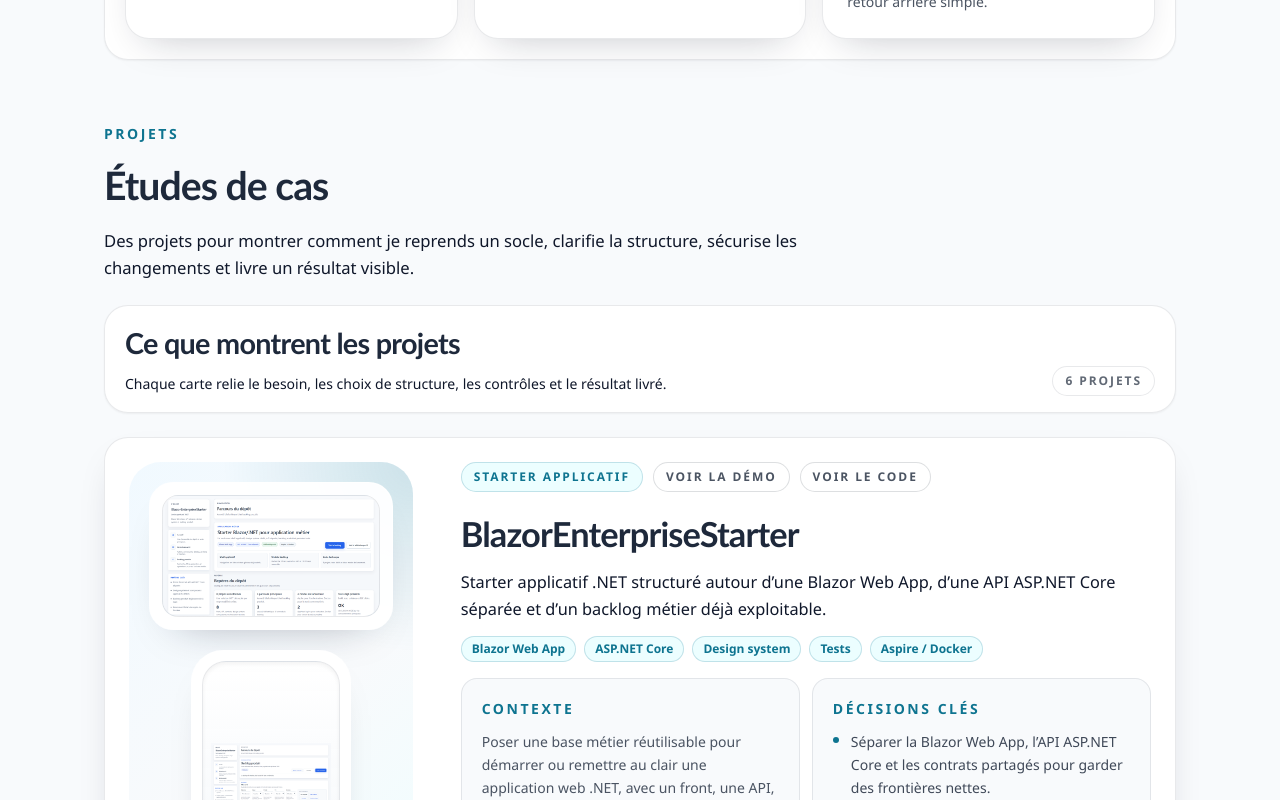
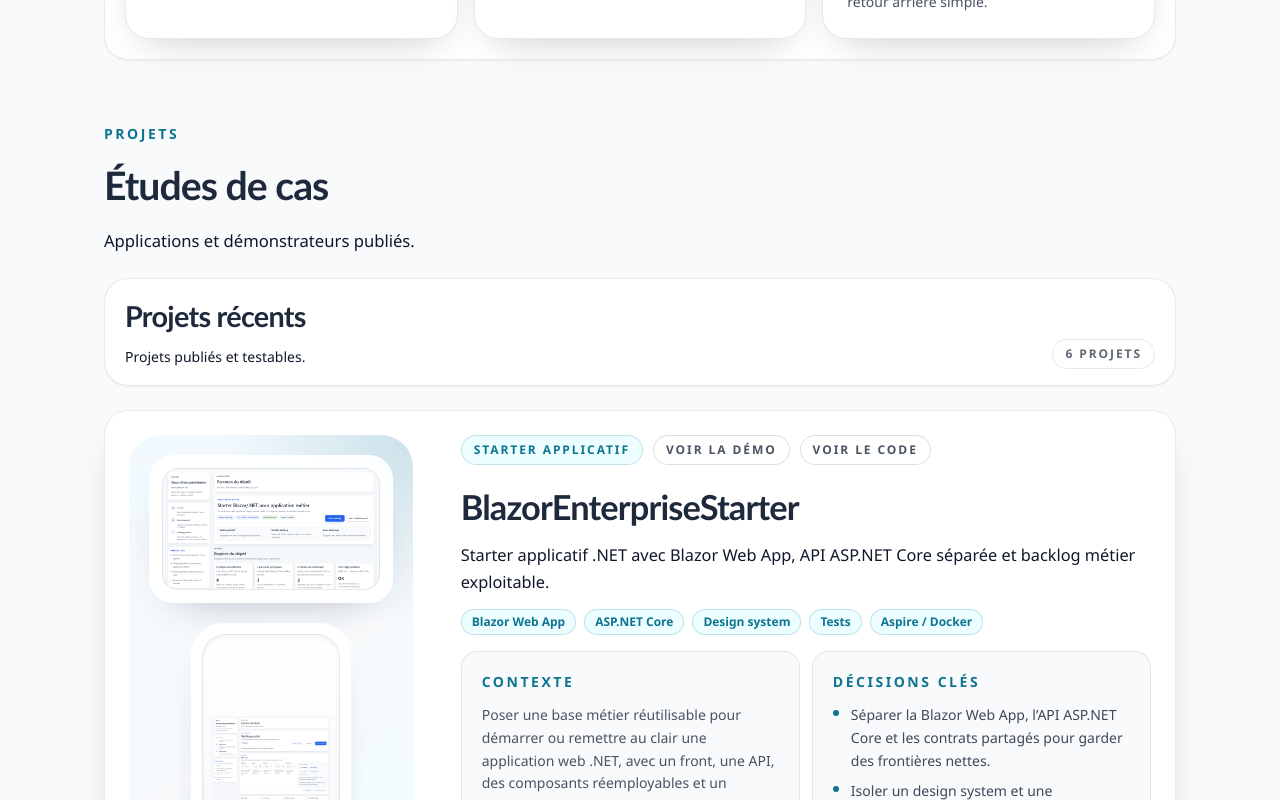
Before and after one commit to arnaud-wissart-lab/Portfolio, a React (Vite) app: page / in a window 1280 px wide. Shown: the part 2000-2800 px from the top of the page. Built offline with nearby package versions, Linux system fonts and the light colour scheme; no server answers.

Commit message:
refactor(portfolio): allège les formulations éditoriales
Resserre le hero, rend la section projets plus factuelle et lisse quelques descriptions sans toucher à la structure du site.

Supprime aussi l’entrée LinkedIn vide des données publiques.

```diff
--- a/src/App.tsx
+++ b/src/App.tsx
@@ -245,17 +245,16 @@
             titleId="projects-title"
             eyebrow="Projets"
             title="Études de cas"
-            description="Des projets pour montrer comment je reprends un socle, clarifie la structure, sécurise les changements et livre un résultat visible."
+            description="Applications et démonstrateurs publiés."
           />
 
           <div className="surface-panel flex flex-col gap-3 px-4 py-4 sm:flex-row sm:items-end sm:justify-between sm:px-5">
             <div>
               <h3 className="font-display text-[1.6rem] font-semibold tracking-tight text-slate sm:text-[1.8rem]">
-                Ce que montrent les projets
+                Projets récents
               </h3>
               <p className="mt-2 max-w-3xl text-sm leading-relaxed text-slate/82">
-                Chaque carte relie le besoin, les choix de structure, les
-                contrôles et le résultat livré.
+                Projets publiés et testables.
               </p>
             </div>
             <p className="pill-muted">{projectsSummaryLabel}</p>
--- a/src/data/projects.ts
+++ b/src/data/projects.ts
@@ -22,9 +22,9 @@
     name: 'BlazorEnterpriseStarter',
     typeLabel: 'Starter applicatif',
     tagline:
-      'Starter applicatif .NET structuré autour d’une Blazor Web App, d’une API ASP.NET Core séparée et d’un backlog métier déjà exploitable.',
+      'Starter applicatif .NET avec Blazor Web App, API ASP.NET Core séparée et backlog métier exploitable.',
     context:
-      'Poser une base métier réutilisable pour démarrer ou remettre au clair une application web .NET, avec un front, une API, des composants réemployables et un lancement local simple à reprendre.',
+      'Poser une base métier réutilisable pour démarrer ou remettre au clair une application web .NET, avec un front, une API, des composants réemployables et un lancement local simple.',
     keyDecisions: [
       'Séparer la Blazor Web App, l’API ASP.NET Core et les contrats partagés pour garder des frontières nettes.',
       'Isoler un design system et une bibliothèque de composants réutilisables au lieu de disperser la logique UI dans les pages.',
@@ -33,7 +33,7 @@
     qualityAndDelivery: [
       'Tests unitaires, composants et E2E ciblés déjà présents dans la solution.',
       'Lancement local prévu via .NET Aspire ou Docker selon le contexte.',
-      'Captures, documentation de structure et CI GitHub Actions pour relire la base sans dépendre uniquement du code source.',
+      'Captures, documentation de structure et CI GitHub Actions pour relire la base sans dépendre du seul code source.',
     ],
     result:
       'Un socle .NET multi-projets lisible, démontrable et directement reprenable pour lancer ou recadrer une application métier web.',
@@ -60,7 +60,7 @@
     tagline:
       'Boutique en ligne avec API séparée, parcours de commande lisible et rendu cohérent sur desktop et mobile.',
     context:
-      'Construire une boutique web claire, avec une séparation nette entre API et interface pour faire évoluer le parcours de commande sans rigidifier le code.',
+      'Construire une boutique web claire, avec une séparation nette entre API et interface pour faire évoluer le parcours de commande sans rigidifier l’ensemble.',
     keyDecisions: [
       'Séparer l’API ASP.NET Core de l’interface React pour faire évoluer le parcours sans couplage excessif.',
       'Organiser catalogue, panier et commande autour de flux courts et relisibles.',
@@ -90,7 +90,7 @@
     tagline:
       'Application de consultation et de planification avec interface claire et socle de données prêt à évoluer.',
     context:
-      'Organiser une application de consultation rapide tout en gardant un modèle de données capable d’évoluer sans remise à plat.',
+      'Organiser une application de consultation rapide avec un modèle de données capable d’évoluer sans remise à plat.',
     keyDecisions: [
       'Garder un socle ASP.NET Core + SQL simple à étendre sur un périmètre fonctionnel clair.',
       'Construire une interface React centrée sur la consultation rapide plutôt que sur l’accumulation d’écrans.',
--- a/src/data/site.ts
+++ b/src/data/site.ts
@@ -56,11 +56,11 @@
   fullName: 'Arnaud Wissart',
   heroBadge: 'Arnaud Wissart • Reprise d’existant .NET / web',
   headline:
-    'Développeur .NET / web pour reprendre un existant, clarifier l’architecture et remettre la livraison sous contrôle',
+    'Développeur .NET / web pour reprendre un existant, clarifier l’architecture et sécuriser la livraison',
   valueProposition:
     'J’interviens quand une application devient difficile à faire évoluer : structure floue, validations faibles, mise en ligne fragile. Objectif : un socle lisible, des changements sûrs et une livraison vérifiable.',
   heroDescription:
-    'ASP.NET Core, Blazor, React ou Angular, SQL, Docker, .NET Aspire, GitHub Actions et tests ciblés pour remettre une application en état de marche, clarifier sa structure et la faire évoluer proprement.',
+    'ASP.NET Core, Blazor, React ou Angular, SQL, Docker, .NET Aspire, GitHub Actions et tests ciblés pour remettre une application en marche, clarifier sa structure et la faire évoluer proprement.',
   presentationVideo: {
     title: 'Présentation vidéo',
     description:
@@ -75,10 +75,6 @@
     import.meta.env.VITE_SITE_REPO_URL ||
     'https://github.com/arnaud-wissart-lab/Portfolio',
   socialLinks: [
-    {
-      label: 'LinkedIn',
-      url: '',
-    },
     {
       label: 'GitHub',
       url: 'https://github.com/arnaud-wissart',
```
Also changed, not shown: 1 other file (tests, documents, lock files or other folders).
